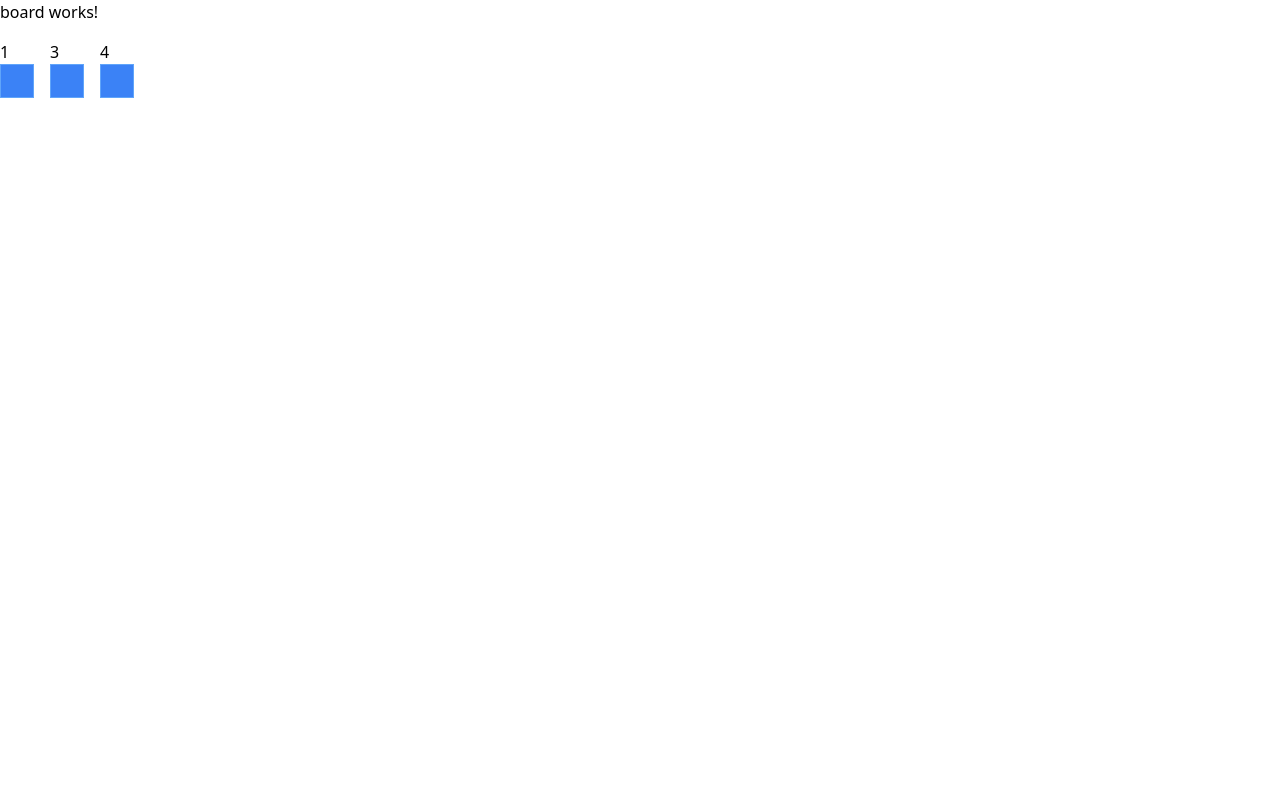
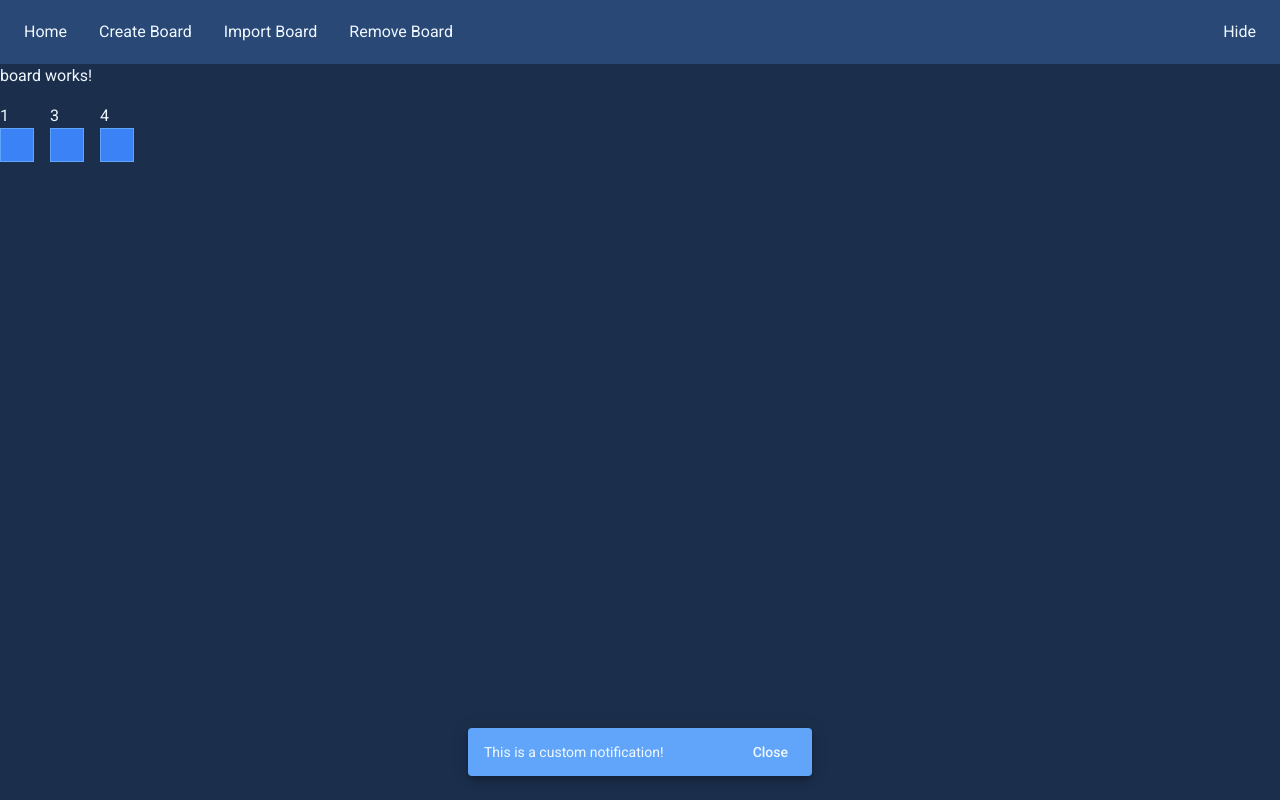
Before and after one commit to aMytho/GlimBoard, an Angular app: page / in a window 1280 px wide. Built offline with nearby package versions, Linux system fonts and the light colour scheme; no server answers.

Commit message:
Add routes and styles

```diff
--- a/src/app/app.component.html
+++ b/src/app/app.component.html
@@ -1,2 +1,3 @@
-
+<app-toolbar></app-toolbar>
+<app-notification></app-notification>
 <router-outlet></router-outlet>
--- a/src/app/app.module.ts
+++ b/src/app/app.module.ts
@@ -6,20 +6,35 @@ import { AppRoutingModule } from './app-routing.module';
 import { AppComponent } from './app.component';
 import { ApiService } from './core/api.service';
 import { ConfigService } from './core/config.service';
+import { BrowserAnimationsModule } from '@angular/platform-browser/animations';
+import { MatSidenavModule } from "@angular/material/sidenav";
+import { ToolbarComponent } from './toolbar/toolbar.component';
+import { MatToolbarModule } from "@angular/material/toolbar";
+import { NotificationComponent } from './notification/notification.component';
+import { MatSnackBarModule } from '@angular/material/snack-bar';
+import { MatBottomSheetModule } from '@angular/material/bottom-sheet';
 
 @NgModule({
   declarations: [
-    AppComponent
+    AppComponent,
+    ToolbarComponent,
+    NotificationComponent,
   ],
   imports: [
     BrowserModule,
-    AppRoutingModule
+    AppRoutingModule,
+    BrowserAnimationsModule,
+    MatSidenavModule,
+    MatToolbarModule,
+    MatSnackBarModule,
+    MatBottomSheetModule
   ],
   providers: [
     {
       provide: APP_INITIALIZER,
       useFactory: initApiFactory,
-      deps: [ApiService, ConfigService]
+      deps: [ApiService, ConfigService],
+      multi: true
     }
   ],
   bootstrap: [AppComponent]
--- a/src/index.html
+++ b/src/index.html
@@ -6,6 +6,9 @@
   <base href="/">
   <meta name="viewport" content="width=device-width, initial-scale=1">
   <link rel="icon" type="image/x-icon" href="favicon.ico">
+  <link rel="preconnect" href="https://fonts.gstatic.com">
+  <link href="https://fonts.googleapis.com/css2?family=Roboto:wght@300;400;500&display=swap" rel="stylesheet">
+  <link href="https://fonts.googleapis.com/icon?family=Material+Icons" rel="stylesheet">
 </head>
 <body>
   <app-root></app-root>
--- a/src/styles.css
+++ b/src/styles.css
@@ -1,3 +1,13 @@
 @tailwind base;
 @tailwind components;
 @tailwind utilities;
+
+body {
+    background-color: #1b2e4b !important;
+}
+
+* {
+    color: aliceblue;
+}
+html, body { height: 100%; }
+body { margin: 0; font-family: Roboto, "Helvetica Neue", sans-serif; }
```
Also changed, not shown: src/app/app-routing.module.ts (+9 -1 lines).
